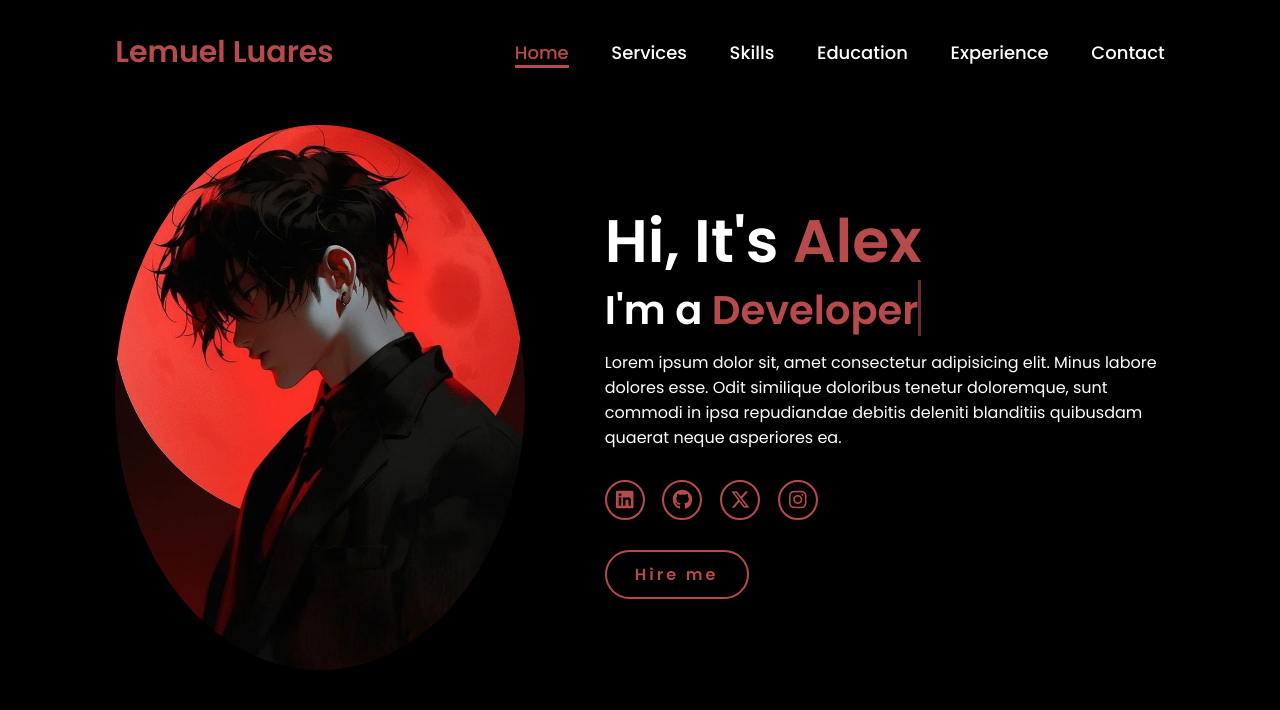
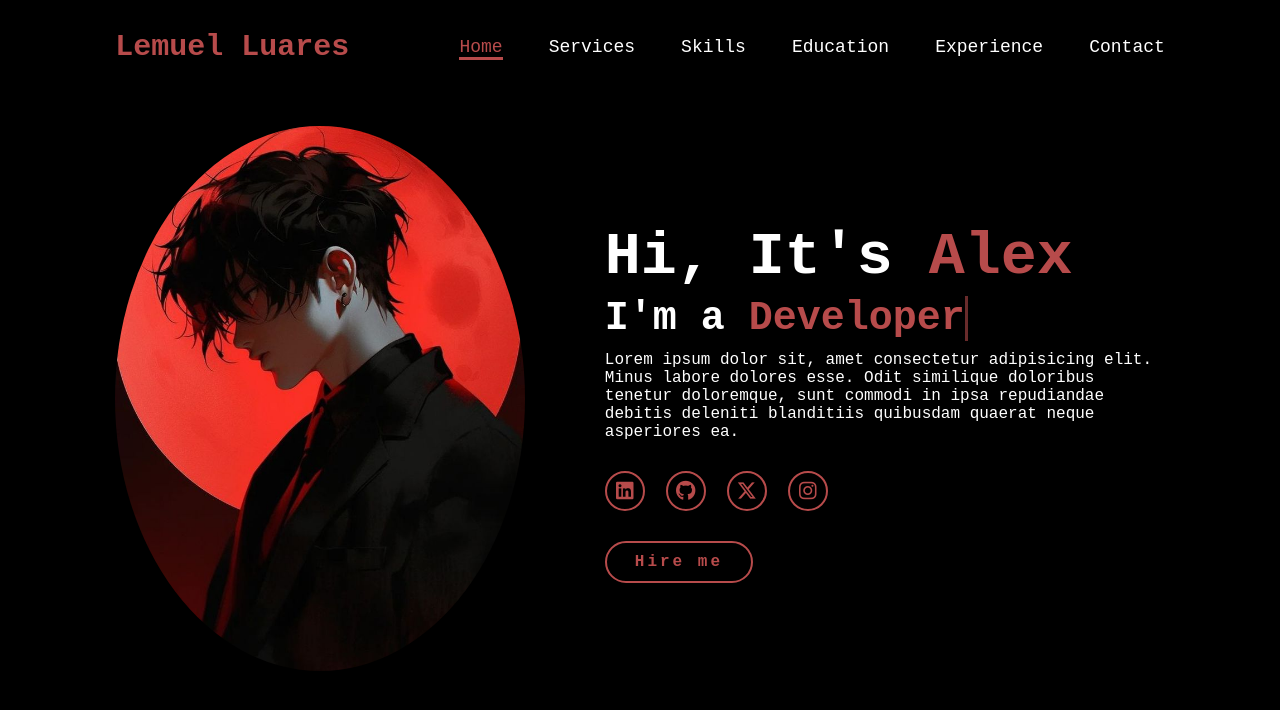
Before and after one commit to Leeluares/Lemweb, a plain HTML site: page index.html in a window 1280 px wide. Drawn offline with Linux system fonts and the light colour scheme.

Commit message:
Update style.css

```diff
--- a/style.css
+++ b/style.css
@@ -7,7 +7,8 @@
     text-decoration: none;
     border: none;
     outline: none;
-    font-family: 'Poppins', sans-serif;
+    font-family: 'Courier New', Courier, monospace;
+
 }
 
 html{
@@ -20,6 +21,7 @@ body{
     overflow-x: hidden;
     background-color: black;
     color: white;
+
 }
 
 header{
```
